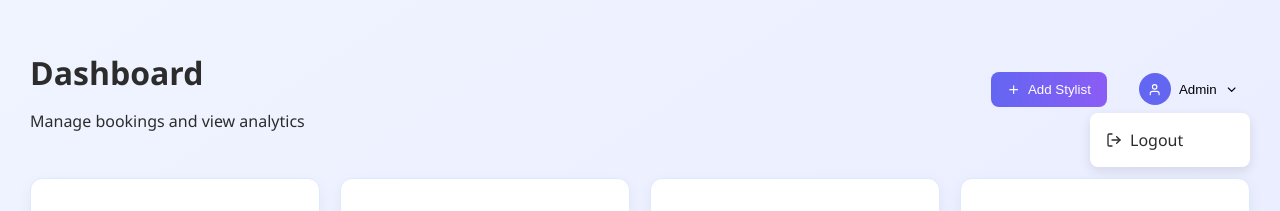
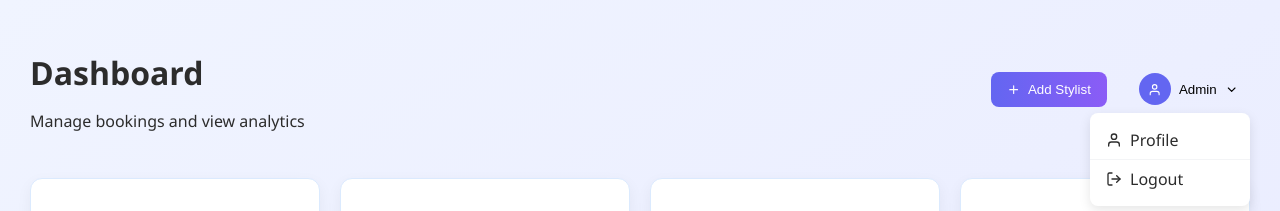
Before and after one commit to Letsunch/velura-app, a React (Create React App) app: page / in a window 1280 px wide. Both pictures are taken after a click on the button "Admin". Shown: the top 211 px of the page. Built offline with nearby package versions, Linux system fonts and the light colour scheme; no server answers; the database is empty.

Commit message:
admin dashboard fixed

```diff
--- a/src/screens/AdminDashboard.jsx
+++ b/src/screens/AdminDashboard.jsx
@@ -12,6 +12,7 @@ import {
   FiBarChart2,
   FiChevronDown,
   FiLogOut,
+  FiSettings,
 } from 'react-icons/fi';
 
 export default function AdminDashboard() {
@@ -215,9 +216,16 @@ export default function AdminDashboard() {
     },
   };
 
+  const handleProfileClick = () => {
+    // Add your profile navigation logic here
+    console.log('Navigating to profile...');
+    setShowProfileDropdown(false);
+  };
+
   const handleLogout = () => {
     // Add your logout logic here
     console.log('Logging out...');
+    setShowProfileDropdown(false);
     // Example: signOut(auth).then(() => navigate('/login'));
   };
 
@@ -254,6 +262,12 @@ export default function AdminDashboard() {
             </button>
             <div style={profileDropdownStyle}>
               <div
+                style={{ ...dropdownItemStyle, borderBottom: '1px solid #f3f4f6' }}
+                onClick={handleProfileClick}
+              >
+                <FiUser /> Profile
+              </div>
+              <div
                 style={dropdownItemStyle}
                 onClick={handleLogout}
               >
@@ -264,7 +278,6 @@ export default function AdminDashboard() {
         </div>
       </div>
 
-      {/* Rest of your component remains the same */}
       <div style={statsStyle}>
         <div style={cardStyle}>
           <div>
```
